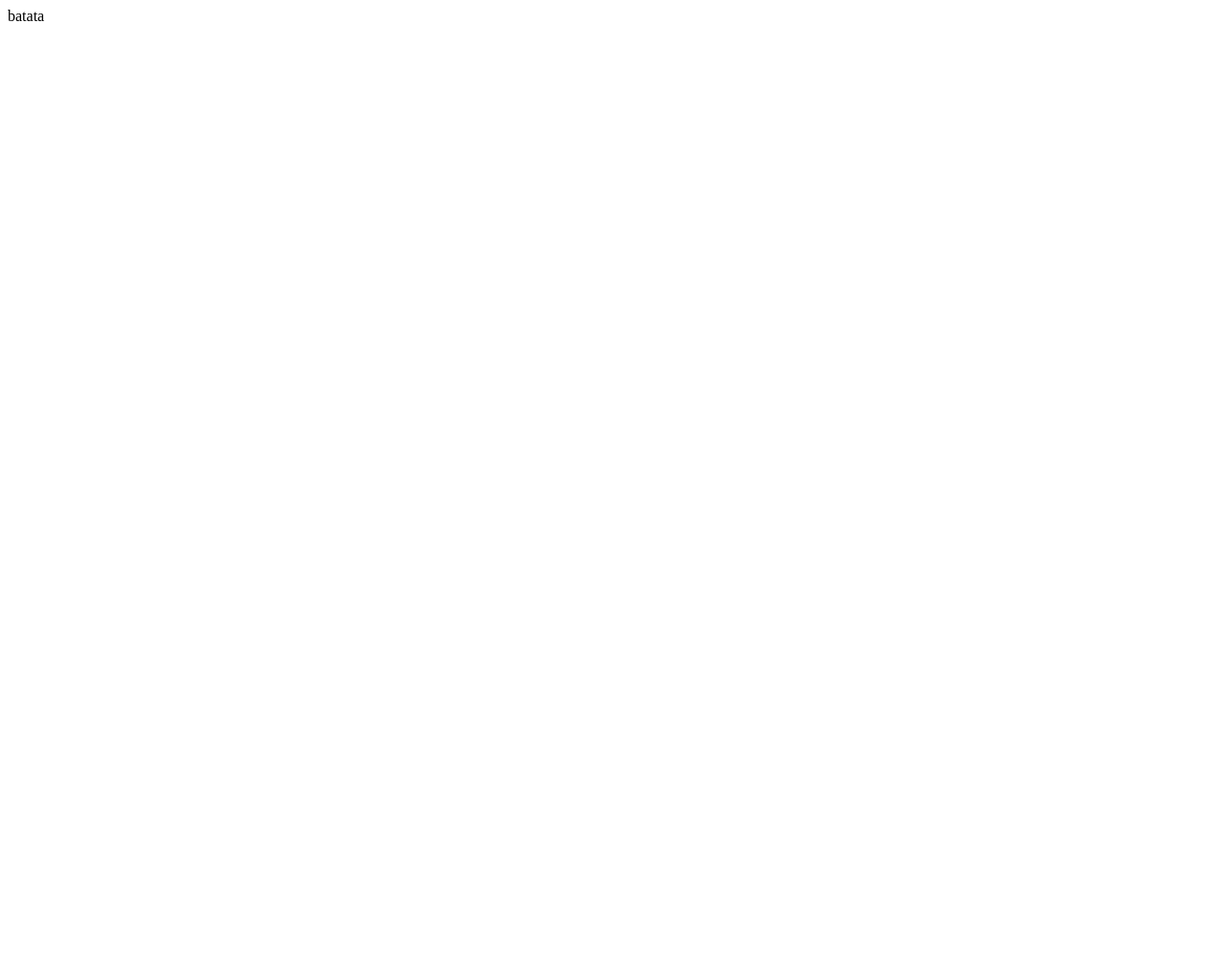
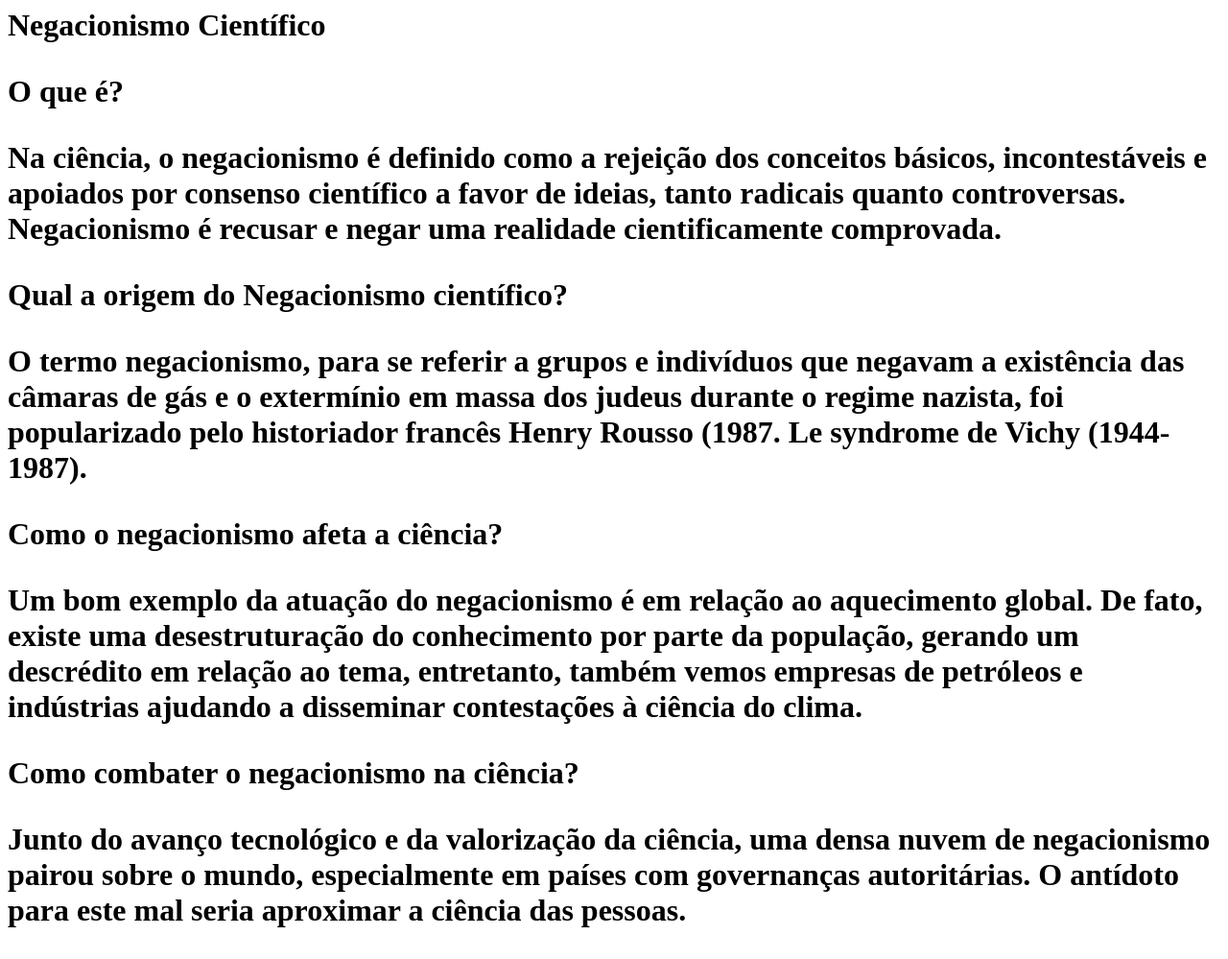
Before and after one commit to EwersonJunior/negacionismo-cientifico, a plain HTML site: page index.html in a window 1280 px wide. Shown: the whole page at 96% size. Before the commit the page ends 800 px from the top, so only its background shows below. Drawn offline with Linux system fonts and the light colour scheme.

Commit message:
Update index.html

```diff
--- a/index.html
+++ b/index.html
@@ -1 +1,13 @@
-<p> batata </p>
+<h1>Negacionismo Científico<h1/>
+
+<p>O que é?</p>
+Na ciência, o negacionismo é definido como a rejeição dos conceitos básicos, incontestáveis e apoiados por consenso científico a favor de ideias, tanto radicais quanto controversas. Negacionismo é recusar e negar uma realidade cientificamente comprovada.
+
+<p>Qual a origem do Negacionismo científico?<p/>
+O termo negacionismo, para se referir a grupos e indivíduos que negavam a existência das câmaras de gás e o extermínio em massa dos judeus durante o regime nazista, foi popularizado pelo historiador francês Henry Rousso (1987. Le syndrome de Vichy (1944-1987).
+
+<p>Como o negacionismo afeta a ciência?<p/>
+Um bom exemplo da atuação do negacionismo é em relação ao aquecimento global. De fato, existe uma desestruturação do conhecimento por parte da população, gerando um descrédito em relação ao tema, entretanto, também vemos empresas de petróleos e indústrias ajudando a disseminar contestações à ciência do clima.
+
+<p>Como combater o negacionismo na ciência?<p/>
+Junto do avanço tecnológico e da valorização da ciência, uma densa nuvem de negacionismo pairou sobre o mundo, especialmente em países com governanças autoritárias. O antídoto para este mal seria aproximar a ciência das pessoas.
```
